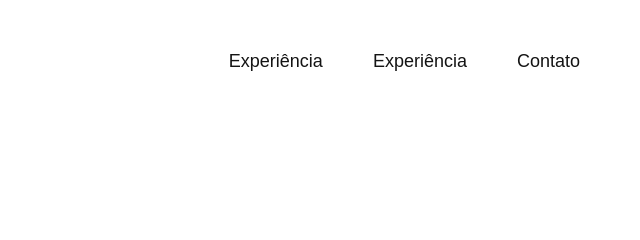
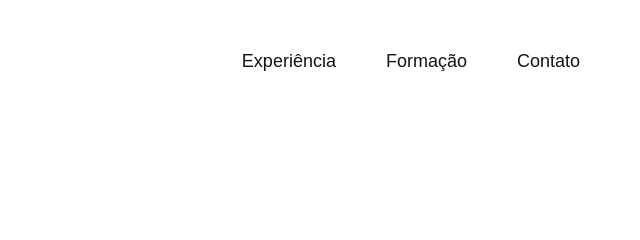
Before and after one commit to franciscowanderlei/franciscowanderlei.github.io, a plain HTML site: page index.html in a window 1280 px wide. Shown: the top 240 px of the page, 640-1280 px from the left. Drawn offline with Linux system fonts and the light colour scheme.

Commit message:
Correção da segunda li para formação

```diff
--- a/index.html
+++ b/index.html
@@ -14,7 +14,7 @@
       <nav>
         <ul class="header-menu">
           <li><a href="#experiencia">Experiência</a></li>
-          <li><a href="#experiencia">Experiência</a></li>
+          <li><a href="#formacao">Formação</a></li>
           <li><a href="#contato">Contato</a></li>
         </ul>
       </nav>
```
